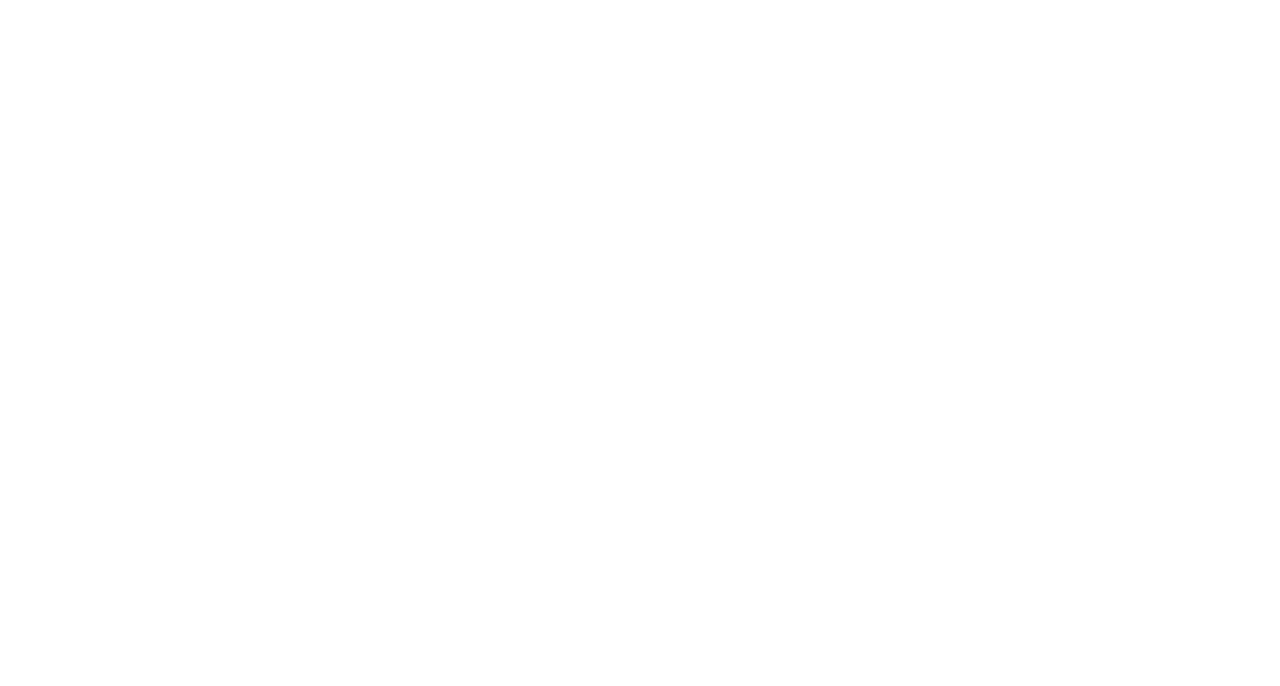
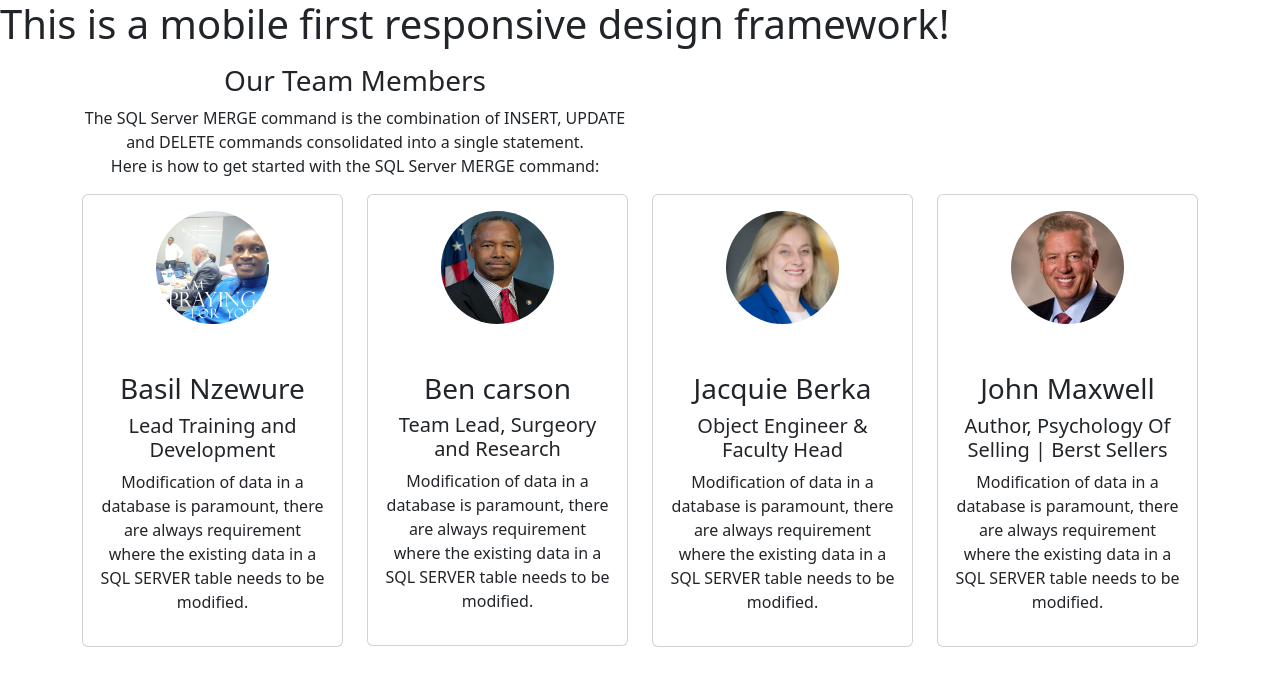
Before and after one commit to BasilNzewure/springclass3, a plain HTML site: page index.html in a window 1280 px wide. Drawn offline with nearby package versions, Linux system fonts and the light colour scheme.

Commit message:
I created images folder with 3 images for team members, and also created two html files and modified my index page with team members section

```diff
--- a/index.html
+++ b/index.html
@@ -3,5 +3,75 @@
         <title>
             100% Responsive Website developers in Ajah Lekki, Lagos
         </title>
+        <!-- CSS only -->
+<link href="https://cdn.jsdelivr.net/npm/bootstrap@5.2.0-beta1/dist/css/bootstrap.min.css" rel="stylesheet" integrity="sha384-0evHe/X+R7YkIZDRvuzKMRqM+OrBnVFBL6DOitfPri4tjfHxaWutUpFmBp4vmVor" crossorigin="anonymous">
+<!-- JavaScript Bundle with Popper -->
+<script src="https://cdn.jsdelivr.net/npm/bootstrap@5.2.0-beta1/dist/js/bootstrap.bundle.min.js" integrity="sha384-pprn3073KE6tl6bjs2QrFaJGz5/SUsLqktiwsUTF55Jfv3qYSDhgCecCxMW52nD2" crossorigin="anonymous"></script>
     </head>
+    <body>
+
+        <h1> This is a mobile first responsive design framework! </h1>
+        <section>
+            <div class="container text-center mb-5 my-3">
+                <div class="row">
+                    <div class="col-lg-6 col-md-3">
+                        <h3> Our Team Members </h3>
+                        <p> The SQL Server MERGE command is the combination of INSERT, UPDATE and DELETE
+                            commands consolidated into a single statement. <br>Here is how to get started with the SQL
+                            Server MERGE command: </p>
+                    </div>
+                </div>
+                <div class="row">
+                    <div class="col-md-6 col-lg-3">
+                        <div class="card">
+                            <div class="card-body">
+                                <img src="images/basil.jpg" class="img-fluid rounded-circle w-50 mb-5" alt="Basil Nzewure">
+                                <h3> Basil Nzewure</h3>
+                                <h5> Lead Training and Development</h5>
+                                <p> Modification of data in a database is paramount, there are always requirement where the
+                                    existing data in a SQL SERVER table needs to be modified. </p>
+                            </div>
+                        </div>
+                    </div>
+
+                    <div class="col-md-6 col-lg-3">
+                        <div class="card">
+                            <div class="card-body">
+                                <img src="images/ben1.jpg" class="img-fluid rounded-circle w-50 mb-5" alt="">
+                                <h3> Ben carson</h3>
+                                <h5> Team Lead, Surgeory and Research</h5>
+                                <p> Modification of data in a database is paramount, there are always requirement where the
+                                    existing data in a SQL SERVER table needs to be modified. </p>
+                            </div>
+                        </div>
+                    </div>
+
+                    <div class="col-lg-3 col-md-6 ">
+                        <div class="card">
+                            <div class="card-body">
+                                <img src="images/jacq.jpg" class="img-fluid rounded-circle w-50 mb-5" alt="Jacquie Berka">
+                                <h3> Jacquie Berka</h3>
+                                <h5> Object Engineer & Faculty Head </h5>
+                                <p> Modification of data in a database is paramount, there are always requirement where the
+                                    existing data in a SQL SERVER table needs to be modified. </p>
+                            </div>
+                        </div>
+                    </div>
+
+                    <div class="col-lg-3 col-md-6">
+                        <div class="card">
+                            <div class="card-body">
+                                <img src="images/john.jpg" class="img-fluid rounded-circle w-50 mb-5" alt="">
+                                <h3> John Maxwell</h3>
+                                <h5> Author, Psychology Of Selling | Berst Sellers </h5>
+                                <p> Modification of data in a database is paramount, there are always requirement where the
+                                    existing data in a SQL SERVER table needs to be modified.</p>
+                            </div>
+                        </div>
+
+                    </div>
+                </div>
+            </div>
+        </section>
+    </body>
 </html>
```
Also changed, not shown: about.html (added), contact.html (added), images/basil.jpg (added), images/ben1.jpg (added), images/jacq.jpg (added), images/john.jpg (added), 1 other file.
